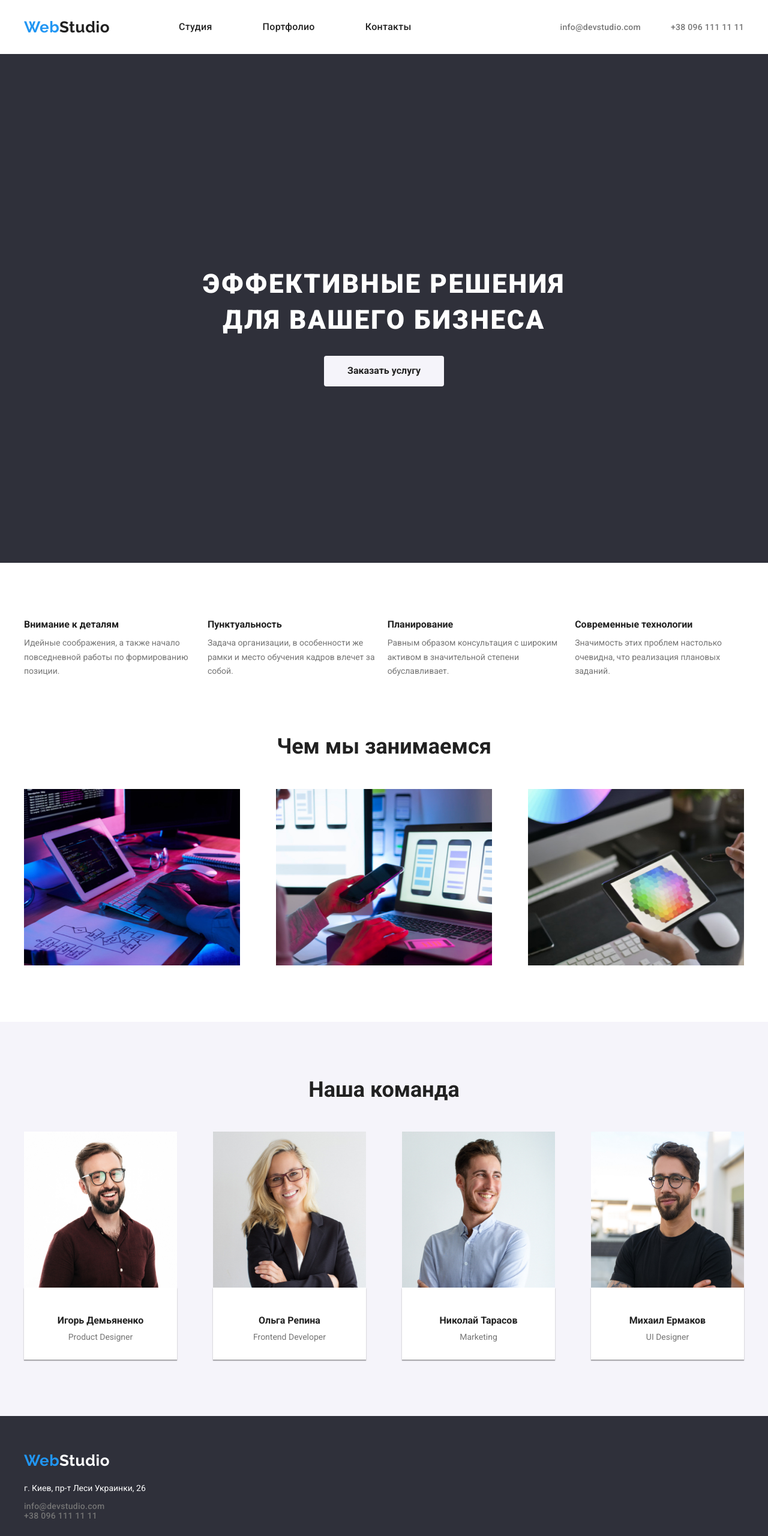
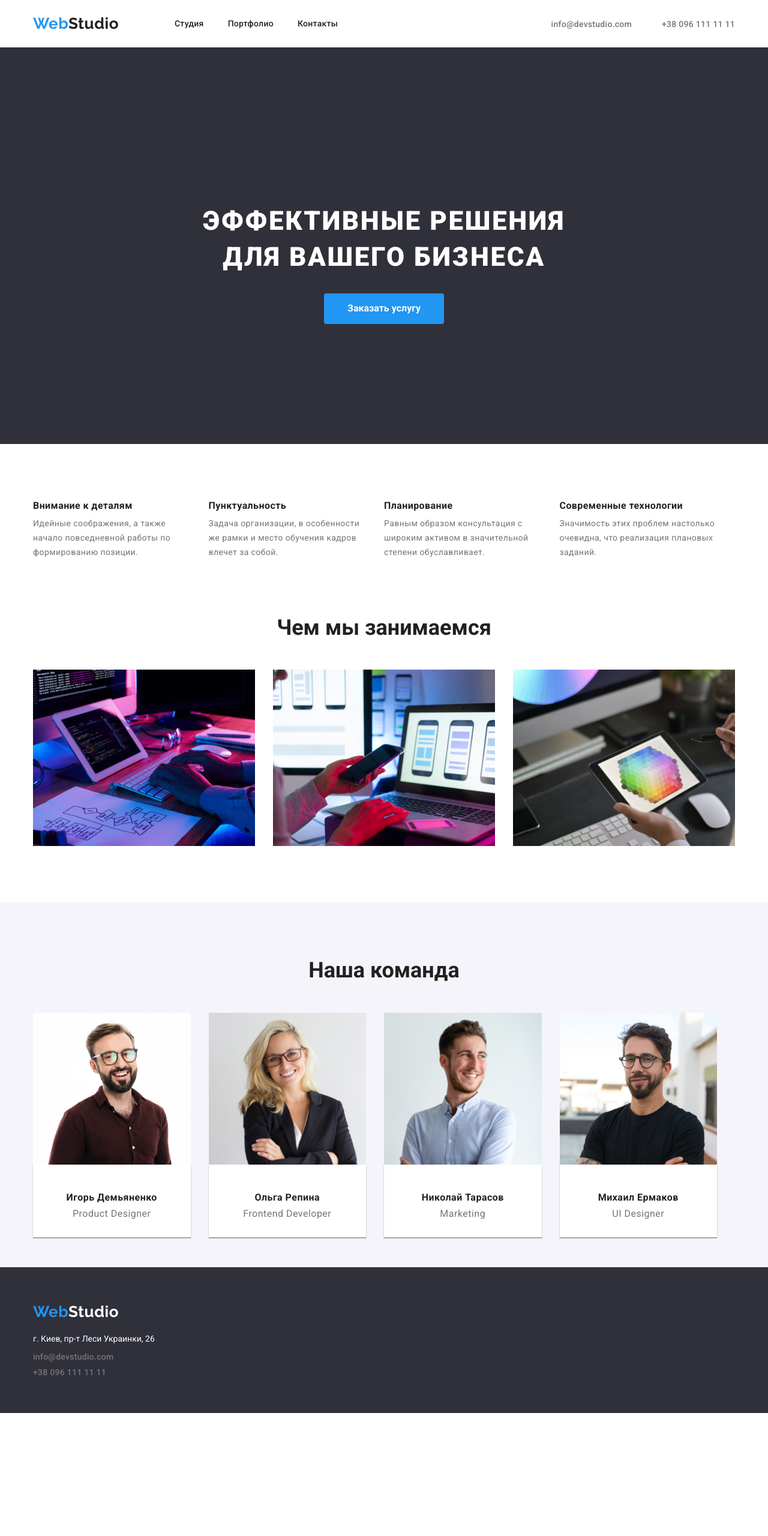
Before and after one commit to KyrylenkoKateryna/goit-markup-hw-03, a plain HTML site: page index.html in a window 1280 px wide. Shown: the whole page at 60% size. After the commit the page ends 2355 px from the top, so only its background shows below. Drawn offline with nearby package versions, Linux system fonts and the light colour scheme.

Commit message:
correction module 3

```diff
--- a/css/styles.css
+++ b/css/styles.css
@@ -6,6 +6,7 @@
     --accent-bgc-hero:#2F303A;
     --accent-bgc-folio:#F5F4FA;
     --accent-border:#EEEEEE;
+    --border-line:#ECECEC;
     /* border 30 px between cards */
     --card-border-item:30px;
     --border-shadow-area:0px 1px 3px rgba(0, 0, 0, 0.12),
@@ -30,23 +31,32 @@ ul,li{
 
 
     .container{
-  width: 1230px;
+      width: 1200px;
       padding-left: 15px;
       padding-right: 15px;
       margin-left: auto;
       margin-right: auto;
+    }
+
+
+
+    .structure-company{
       padding-top: 94px;
       padding-bottom: 94px;
     }
 
     .container-head{
 
-  width: 1230px;
+      width: 1200px;
       padding-left: 15px;
       padding-right: 15px;
       margin-left: auto;
       margin-right: auto;
+
     }
+
+
+
 
     .main-nav{
       display: block;
@@ -96,6 +106,11 @@ ul,li{
         padding-top: 32px; ;
         padding-bottom: 32px;
         display: block;
+        text-align: center;
+        font-weight: 500;
+        font-size: 14px;
+        line-height: 1.1;
+        letter-spacing: 0.02em;
 
        color: var(--title-text-color);
       }
@@ -164,9 +179,9 @@ color:var(--accent-color);
     }
 
 
-
       /* section hero */
     .hero{
+      border: 1 solid var(--accent-border);
       background-color: var(--accent-bgc-hero);
       text-align:center;
       padding-top: 200px;
@@ -183,7 +198,7 @@ color:var(--accent-color);
       list-style-type: none;
       padding: 0;
       margin: 0;
-  padding-bottom: 30px;
+      margin-bottom: 30px;
       }
 
       /* кнопка */
@@ -194,22 +209,17 @@ button{
       border-radius: 4px;
       padding: 10px 32px;
       min-width: 200px;
-  color: var(--title-text-color);
       border: 1px solid transparent;
 
-  color:var(--title-text-color);
-  background: var(--accent-bgc-folio);
-  font-weight: bold;
+
+      color:var(--accent-color-second);
+      background:var(--accent-color);
+      font-weight: 700;
       font-size: 16px;
       line-height: 1.8;
       cursor: pointer;
     }
 
-.btn-links:hover
-{
-color: var(--accent-color-second);
-background: var(--accent-color);
-}
 
 
     /* cекция 2 */
@@ -222,11 +232,19 @@ background: var(--accent-color);
 
 
       .advantage{
-
       display: flex;
       font-size: 14px;
       line-height: 1.7;
+      }
 
+      .ad-item{
+     width: calc((100% - 90px) / 4);
+      margin-right: 33px;
+      font-weight: normal;
+      font-size: 14px;
+      line-height: 1.7;
+      letter-spacing: 0.03em;
+      color:var(--primary-text-color);
       }
 
       .tools{
@@ -245,13 +263,12 @@ background: var(--accent-color);
 
      .container-second{
 
-  width: 1230px;
+      width: 1200px;
       padding-left: 15px;
       padding-right: 15px;
       margin-left: auto;
       margin-right: auto;
       padding-bottom: 94px;
-
      }
       .description {
 
@@ -261,7 +278,7 @@ background: var(--accent-color);
         list-style-type: none;
         padding: 0;
         margin: 0;
-    padding-bottom: 50px;
+        margin-bottom: 50px;
 
 
         color:var(--title-text-color);
@@ -274,36 +291,43 @@ background: var(--accent-color);
     .flex-element{
       display: flex;
       margin-left:calc( -1 * var(--card-border-item));
-  margin-right:calc( -1 * var(--card-border-item));
+
     }
-
 
     .flex-element > .item {
 
     flex-basis: calc(100% / 3 - var(--card-border-item));
-margin-right: var(--card-border-item);
     margin-left: var(--card-border-item);
     }
 
     img{
     display: block;
     max-width: 100%;
+    height: auto;
+    }
+
+    /* container-team */
+
+.container-team{
+
+  width: 1200px;
+  padding-left: 15px;
+   padding-right: 15px;
+  margin-left: auto;
+  margin-right: auto;
+  padding-top: 94px;
+  padding-bottom: 50px;
 
 }
 
-
-.prof-list{
+.prof-list {
 display: flex;
-margin-left:calc( -1 * var(--card-border-item));
-margin-right:calc( -1 * var(--card-border-item));
 }
-
 
     .prof-list >.item{
 
-flex-basis: calc(100% / 4 - var(--card-border-item));
-margin-right: var(--card-border-item);
-margin-left: var(--card-border-item);
+    width: calc((100% - 90px) / 4);
+    margin-right: 30px;
     }
 
      .team-dream{
@@ -325,13 +349,25 @@ background-color:var(--accent-bgc-folio);
       line-height:1.1;
       color: var(--title-text-color);
       margin-bottom: 10px;
+      letter-spacing: 0.03em;
     }
 
+    .position{
+
+    font-size: 16px;
+    line-height: 1.1;
+    text-align: center;
+    letter-spacing: 0.03em;
+    color:var(--primary-text-color);
+
+    }
 
     /* FOOOTTEEERRRR */
 
     .adress-details{
     background-color:var(--accent-bgc-hero);
+    padding-top: 60px;
+    padding-bottom: 60px;
 
     }
     .town-adress{
@@ -343,10 +379,10 @@ background-color:var(--accent-bgc-hero);
       margin-bottom: 9px;
     }
 
+
+
     .container-footer{
-width: 1230px;
-padding-top: 60px;
-padding-bottom: 60px;
+    width: 1200px;
     padding-left: 15px;
     padding-right: 15px;
     margin-left: auto;
@@ -364,10 +400,10 @@ margin-bottom: 9px;
     /* Страница портфолио */
 
     /*  cекция кнопок для навигации  */
+    .line-border{
+    border: 1px solid var(--accent-border);
+    }
 
-.border{
-  border: 1px solid #ECECEC;
-}
 
     .social-links{
       display: flex;
@@ -378,27 +414,30 @@ margin-bottom: 9px;
 
     .links-item{
     margin-right: 8px;
-padding-bottom: 50px;
 
     }
 
-.social-links .links-item:last-child{
-  margin-right: 0;
+    .social-links{
+     padding-top: 94px;
+     margin-bottom: 50px;
+
     }
 
-.link {
+    .social-link {
 
       display: inline-block;
       border-radius: 4px;
-  padding: 6px 22px;
       min-width: 75px;
       color: var(--title-text-color);
+      background-color:var(--accent-bgc-folio);
       font-size: 16px;
-  line-height: 26px;
+      line-height: 1.6;
+      letter-spacing: 0.03em;
+
       }
 
- .social-links .link:hover,
- .social-links .link:focus
+     .social-links .social-link:hover,
+     .social-links .social-link:focus
     {
     color:var(--accent-color-second);
     background-color:var(--accent-color);
@@ -407,14 +446,17 @@ background-color:var(--accent-color);
 
     /* секция карточек */
 
+    .cards-views{
+      padding-bottom: 50px;
+
+    }
+
     .cards-view{
-
       display: flex;
       flex-wrap: wrap;
       margin-top:calc( -1 * var(--card-border-item));
       margin-left:calc( -1 * var(--card-border-item));
-  padding: 0;
-  margin: 0;
+
 
       }
 
@@ -432,15 +474,21 @@ background-color:var(--accent-color);
       color: var(--title-text-color);
       margin-left:auto;
       margin-right:auto;
-  padding: 0;
       margin: 0;
-  margin-bottom: 4px;
+      letter-spacing: 0.06em;
+
     }
 
      .card-items{
+      border: 1px solid var(--accent-border);
+      padding: 20px;
+      padding-left: 24px;
+     }
 
-  padding: 0;
-  margin: 0;
-  padding: 18px;
-  border: 1px solid var(--accent-border);
+     .positions{
+
+      font-size: 16px;
+      line-height: 1.8;
+      letter-spacing: 0.03em;
+      color:var(--primary-text-color);
      }
--- a/index.html
+++ b/index.html
@@ -1,4 +1,4 @@
-    <!DOCTYPE html>
+<!DOCTYPE html>
     <html lang="ru">
     <head>
         <meta charset="UTF-8">
@@ -44,19 +44,19 @@
             <div class="container">
             <h2 hidden>Механика и структура работы</h2>
             <ul class="advantage">
-                <li>
+                <li class="ad-item">
                     <h3 class="tools">Внимание к деталям</h3>
                     <p>Идейные соображения, а также начало повседневной работы по формированию позиции.</p>
                 </li>
-                <li>
+                <li class="ad-item">
                     <h3 class="tools">Пунктуальность</h3>
                     <p>Задача организации, в особенности же рамки и место обучения кадров влечет за собой.</p>
                 </li>
-                <li>
+                <li class="ad-item">
                     <h3 class="tools">Планирование</h3>
                     <p>Равным образом консультация с широким активом в значительной степени обуславливает.</p>
                 </li>
-                <li>
+                <li class="ad-item">
                     <h3 class="tools">Современные технологии</h3>
                     <p>Значимость этих проблем настолько очевидна, что реализация плановых заданий.</p>
                 </li>
@@ -64,7 +64,7 @@
         </div>
         </section>
 <!-- секция 3 -->
-        <section class="structure-company">
+        <section class="structure-companies">
             <div class="container-second">
             <h2 class="description">Чем мы занимаемся</h2>
             <ul class="flex-element">
@@ -78,14 +78,14 @@
 
 
            <section class="team-dream">
-               <div class="container">
+               <div class="container-team">
                    <h2 class="description">Наша команда</h2>
             <ul class="prof-list">
                 <li class="item">
                 <img class="no-gap" src="images/proddesigner.jpg" alt="Product Designer" width="270" height="260">
                 <div class="card-item">
                 <h3 class="surname">Игорь Демьяненко</h3>
-                <p>Product Designer</p>
+                <p class="position">Product Designer</p>
             </div>
             </li>
                 <li class="item">
@@ -119,7 +119,7 @@
          <address>
             <ul>
            <li><p class="town-adress">г. Киев, пр-т Леси Украинки, 26</p></li>
-           <li class=""><a href="mailto:info@devstudio.com" class="comunication">info@devstudio.com</a></li>
+           <li class="random"><a href="mailto:info@devstudio.com" class="comunication">info@devstudio.com</a></li>
            <li><a href="tel:+380961111111" class="comunication">+38 096 111 11 11</a></li>
         </ul>
         </address>
```
Also changed, not shown: portfolio.html (+17 -16 lines). Lines whose indentation alone changed are shown as unchanged.
